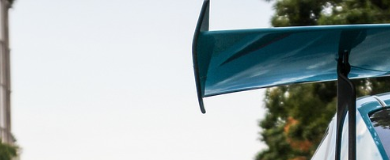
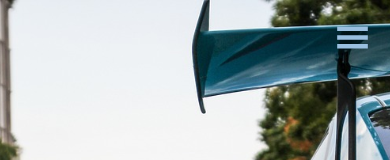
Before and after one commit to velizarganchev/car-wash, a Next.js app: page / in a window 390 px wide. Shown: the top 160 px of the page. Built offline with nearby package versions, Linux system fonts and the light colour scheme.

Commit message:
add responsive nav-btn

```diff
--- a/components/layout/navigation/navigation-style.module.css
+++ b/components/layout/navigation/navigation-style.module.css
@@ -5,7 +5,6 @@
     right: 0;
     display: flex;
     flex-direction: column;
-    align-items: center;
     color: white;
 }
 
@@ -81,6 +80,13 @@
     object-fit: cover;
 }
 
+.nav_responsiv_btn_container {
+    display: none;
+    font-size: 35px;
+    cursor: pointer;
+    color: rgb(154, 191, 223);
+}
+
 @media(max-width: 1050px) {
     .nav_list_item {
         font-size: 14px;
@@ -88,7 +94,17 @@
 }
 
 @media(max-width: 920px) {
-    .nav_container{
+    .nav_container {
+        align-items: end;
+        padding-top: 20px;
+        padding-right: 20px;
+    }
+
+    .nav {
         display: none;
     }
+
+    .nav_responsiv_btn_container {
+        display: block;
+    }
 }
--- a/components/layout/navigation/navigation.jsx
+++ b/components/layout/navigation/navigation.jsx
@@ -4,6 +4,7 @@ import styles from './navigation-style.module.css'
 import Link from 'next/link'
 import Image from 'next/image'
 
+import { GiHamburgerMenu } from "react-icons/gi";
 import { AiOutlineClose, AiOutlineMail, AiOutlineMenu } from "react-icons/ai"
 import { FaGithub, FaLinkedinIn } from "react-icons/fa"
 import { BsFillPersonLinesFill } from "react-icons/bs"
@@ -29,6 +30,10 @@ const Navigation = () => {
     }, []);
     return (
         <div className={styles.nav_container}>
+            <div className={styles.nav_responsiv_btn_container}>
+                <GiHamburgerMenu />
+            </div>
+            <div className={styles.nav}>
                 <div className={styles.info_links_container}>
                     <div className={styles.info_links}>
                         <div className={styles.phone}>Call: <a href="#">0101010101</a></div>
@@ -51,6 +56,8 @@ const Navigation = () => {
                     </ul>
                 </div>
             </div>
+
+        </div>
     )
 }
 
```
Lines whose indentation alone changed are shown as unchanged.
